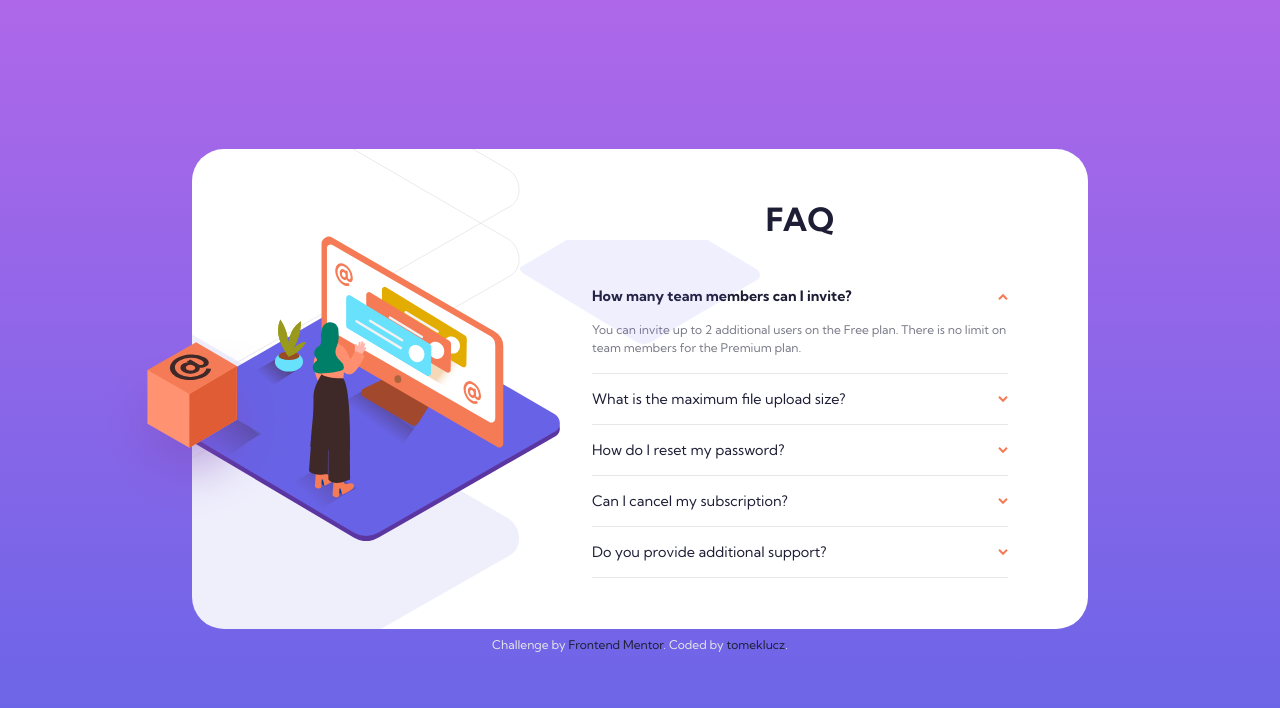
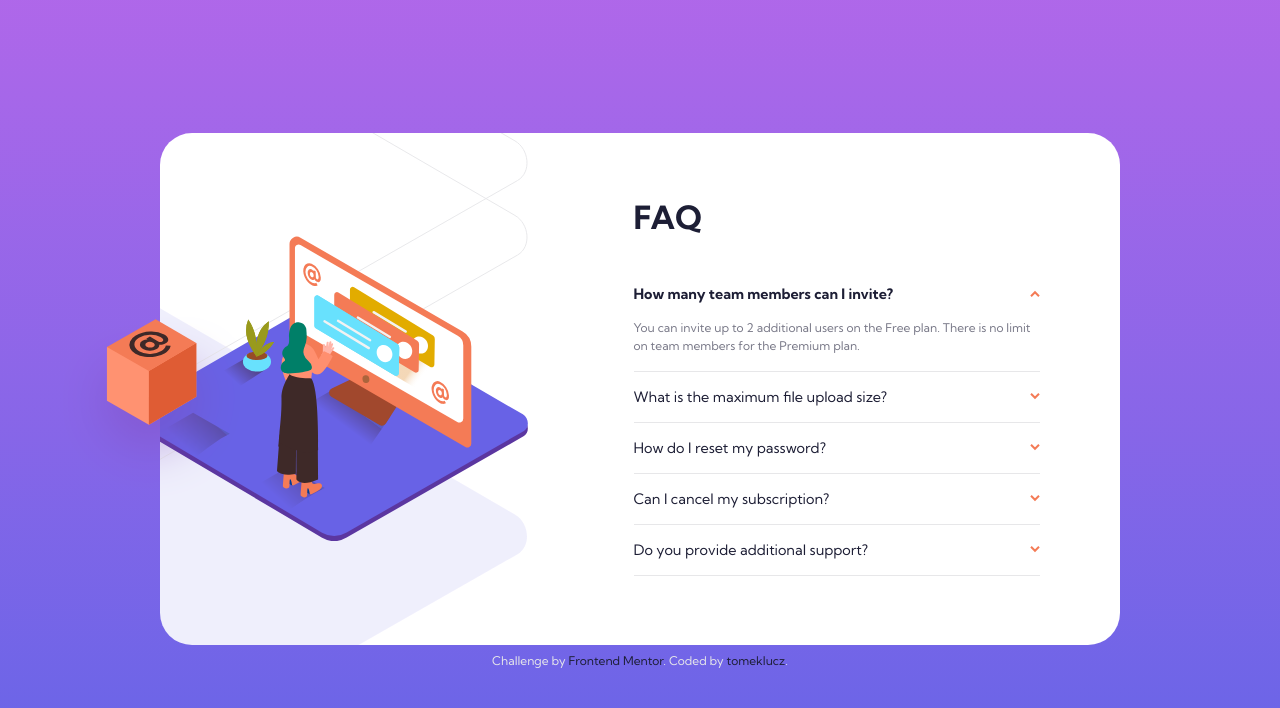
Before and after one commit to tomeklucz/FM-FAQ-accordion-card, a plain HTML site: page index.html in a window 1280 px wide. Both pictures are taken after a click on the button "How many team members can I invite?". Drawn offline with Linux system fonts and the light colour scheme.

Commit message:
final results

```diff
--- a/index.html
+++ b/index.html
@@ -17,11 +17,7 @@
   </head>
   <body>
     <main>
-      <img
-        class="img-desktop-box"
-        src="/images/illustration-box-desktop.svg"
-        alt=""
-      />
+      <section class="container">
         <img
           class="img-mobile"
           src="/images/illustration-woman-online-mobile.svg"
@@ -32,6 +28,13 @@
           <img
             class="img-desktop"
             src="/images/illustration-woman-online-desktop.svg"
+            alt=""
+          />
+        </div>
+        <div>
+          <img
+            class="img-desktop-box"
+            src="/images/illustration-box-desktop.svg"
             alt=""
           />
         </div>
@@ -47,8 +50,8 @@
             </button>
             <div class="content">
               <p>
-              You can invite up to 2 additional users on the Free plan. There is
-              no limit on team members for the Premium plan.
+                You can invite up to 2 additional users on the Free plan. There
+                is no limit on team members for the Premium plan.
               </p>
             </div>
           </div>
@@ -61,8 +64,8 @@
             </button>
             <div class="content">
               <p>
-              No more than 2GB. All files in your account must fit your allotted
-              storage space.
+                No more than 2GB. All files in your account must fit your
+                allotted storage space.
               </p>
             </div>
           </div>
@@ -87,8 +90,8 @@
             </button>
             <div class="content">
               <p>
-              Yes! Send us a message and we'll process your request no questions
-              asked.
+                Yes! Send us a message and we'll process your request no
+                questions asked.
               </p>
             </div>
           </div>
@@ -108,6 +111,7 @@
             </div>
           </div>
         </div>
+      </section>
     </main>
     <footer>
       Challenge by
--- a/script.js
+++ b/script.js
@@ -5,9 +5,11 @@ const buttons = document.querySelectorAll(".accordion button");
 const expandContent = function () {
   const buttonStatus = this.getAttribute("aria-expanded");
 
-  buttonStatus === "false"
-    ? this.setAttribute("aria-expanded", true)
-    : this.setAttribute("aria-expanded", false);
+  for (let button of buttons) {
+    button.setAttribute("aria-expanded", false);
+  }
+
+  if (buttonStatus === "false") this.setAttribute("aria-expanded", true);
 };
 
 buttons.forEach((button) => button.addEventListener("click", expandContent));
--- a/style.css
+++ b/style.css
@@ -33,7 +33,7 @@ body {
   color: var(--text-color-dark-blue);
 }
 
-main {
+.container {
   background-color: white;
   width: 90vw;
   margin: 15rem auto 0;
@@ -118,7 +118,8 @@ h1 {
 }
 
 .accordion button[aria-expanded="true"] .icon {
-  transform: scaleY(-1);
+  transform: rotate(180deg);
+  transition: transform 500ms;
 }
 
 .content {
@@ -148,25 +149,29 @@ h1 {
     justify-content: center;
     align-items: center;
   }
-  main {
-    width: 70vw;
-    height: 30rem;
+
+  h1 {
+    text-align: left;
+  }
+
+  .container {
+    width: 60rem;
+    height: 32rem;
     margin: 0;
     padding: 0;
     display: flex;
-    justify-content: space-between;
-    align-items: center;
+    position: relative;
     background-image: url(images/bg-pattern-desktop.svg);
     background-size: 100%;
     background-repeat: no-repeat;
-    background-position: left -35.5rem bottom -10rem;
+    background-position: left -37rem bottom -10rem;
   }
 
   .img-desktop-container {
+    padding-right: 15rem;
     display: flex;
     align-items: center;
     overflow: hidden;
-    height: 100%;
   }
 
   .img-desktop {
@@ -176,21 +181,19 @@ h1 {
   }
 
   .img-desktop-box {
-    display: block;
+    display: inline;
     position: absolute;
-    top: 54%;
-    left: 15vw;
-    transform: translateX(-50%) translateY(-50%);
+    left: -6.5rem;
+    top: 11.5rem;
     z-index: 1;
   }
 
-  .img-mobile {
+  .img-mobile,
+  .bg-mobile {
     display: none;
   }
 
   .accordion {
-    width: 50%;
     padding: 4rem 5rem 4rem 0;
-    flex: 1;
   }
 }
```
Lines whose indentation alone changed are shown as unchanged.
